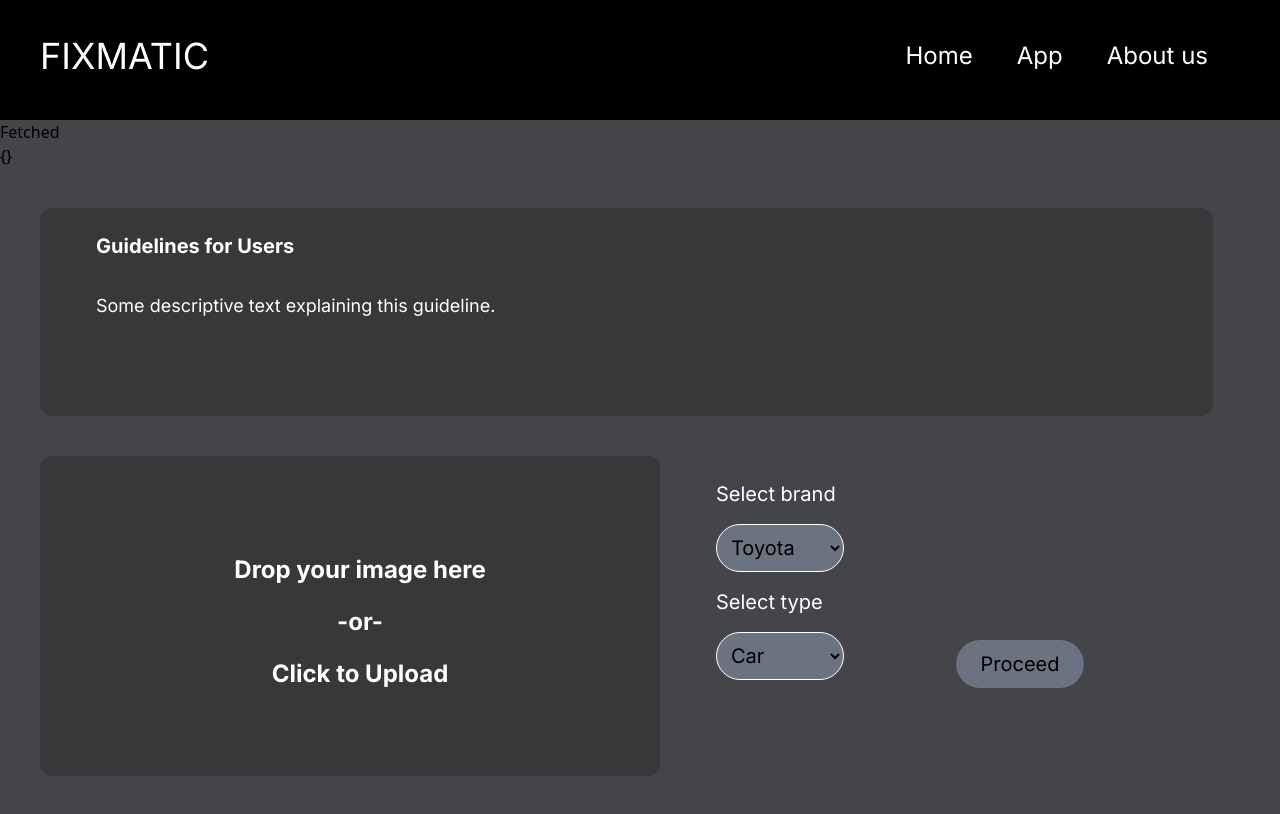
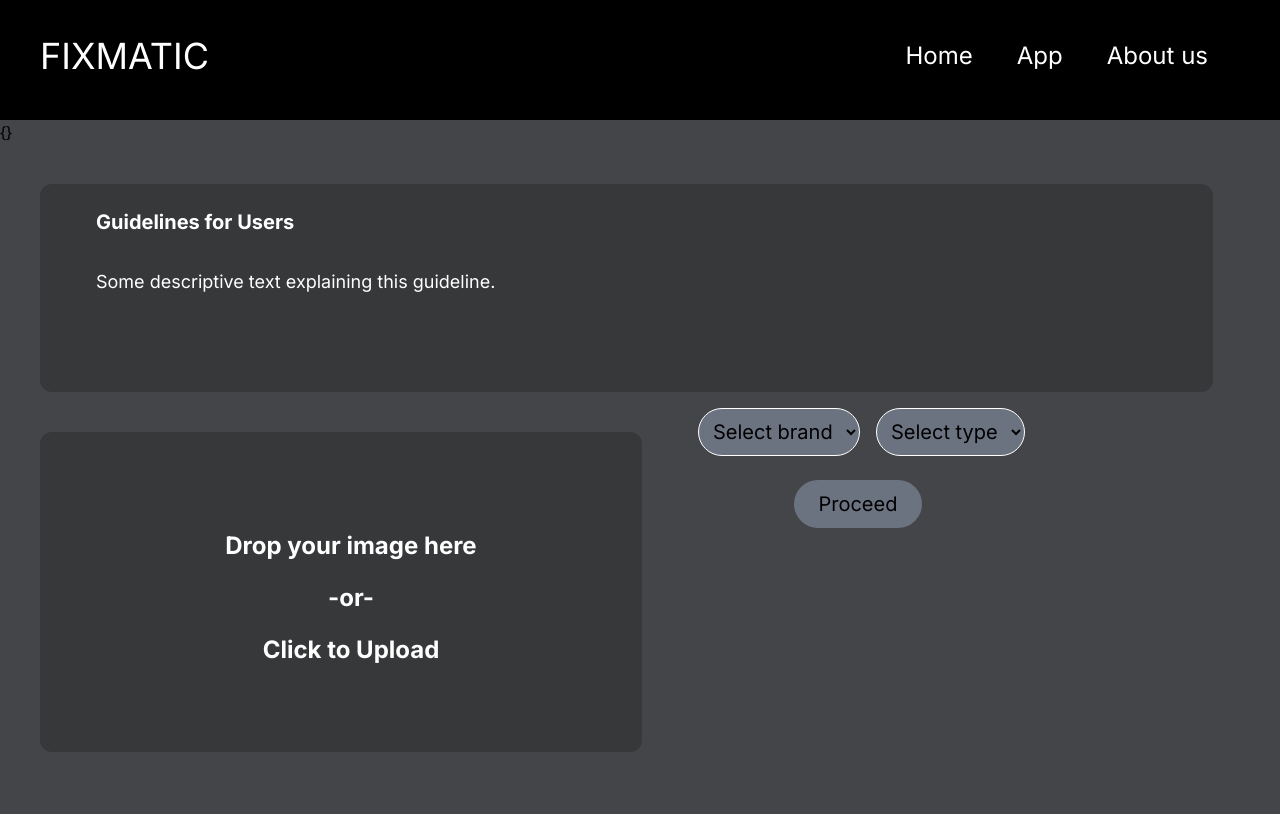
Before and after one commit to KaveeshaChan/SDGP-SE-37, a React (Vite) app in the folder SDGP-37/: page /app in a window 1280 px wide. Shown: the top 814 px of the page. Built offline with nearby package versions, Linux system fonts and the light colour scheme; no server answers; a web font is replaced by a local one.

Commit message:
updated appPage

```diff
--- a/SDGP-37/src/pages/appPage.jsx
+++ b/SDGP-37/src/pages/appPage.jsx
@@ -21,7 +21,6 @@ export default function AppPage() {
   const HandleImageClick = () => {
     inputRef.current.click();
   };
-
   const HandleImageChange = (event) => {
     const file = event.target.files[0];
 
@@ -53,7 +52,6 @@ export default function AppPage() {
   return (
     <>
       <div>
-        <h2>Fetched</h2>
         <p>{JSON.stringify(members)}</p>
       </div>
       <div className="font-abc">
@@ -63,15 +61,13 @@ export default function AppPage() {
           </h2>
           <p className="lg:text-2xl lg:pt-8 text-left leading-9 text-white pl-14 pt-4 text-base 2xl:text-lg xl:text-lg">
             Some descriptive text explaining this guideline.
-          </p>
+            </p>
           {/* ... more guidelines */}
         </div>
         <div className="sm:ml-10 sm:mt-8 2xl:flex mt-10 xl:flex xl:mt-0">
-          {/* flex w-4/5 mt-5 ml-40 */}
           <section
             className="bg-[#37383A] w-10/12 h-56 ml-8 rounded-xl sm:w-10/12 sm:h-64  md:h-80 md:w-10/12  lg:w-5/6 lg:mt-10 xl:h-80  xl:w-6/12 2xl:w-2/5 2xl:h-72 sm:ml-0 md:min-h-28 2xl:mt-8"
-            onClick={HandleImageClick}
-          >
+            onClick={HandleImageClick}>
             {image ? (
           <img src={image} alt="Uploaded" className="w-full h-full object-cover rounded-xl" />
         ) : (
@@ -84,7 +80,6 @@ export default function AppPage() {
               className="hidden"
               ref={inputRef}
               onChange={HandleImageChange}>
-
               </input>
                 <h2 className="font-bold text-2xl text-center leading-9 text-white pl-5 pt-12 xl:pt-24">
                   Drop your image here
@@ -99,47 +94,25 @@ export default function AppPage() {
             )}
           </section>
           <section className="sm:w-5/5 mr-8 justify-between 2xl:pl-48 xl:flex xl:ml-10 ">
-            {/* <section className='sm:w-5/5 mr-8 justify-between '> */}
-            <section className=" mt-8 ml-8  text-black sm:ml-0 2xl:mt-0">
-              {/* <section className=" mb-2.5 text-black"> */}
-              <h2 className="text-white sm:ml-4 sm:mt-10  md:mt-8 sm:text-xl ">
-                Select brand
-              </h2>
-              {/* <h2 className="text-white ml-80">Select brand</h2> */}
-              <select
-                name="brand"
-                className="sm:ml-4 sm:mt-4 w-32 p-2.5 border border-solid border-white rounded-3xl text-xl bg-gray-500 mt-2"
-              >
-                <option value="Toyota">Toyota</option>
-                <option value="Toyota1">Toyota1</option>
-                <option value="Toyota2">Toyota2</option>
+            <div>
+              <select name="brand" className="sm:ml-4 sm:mt-4 w-33 p-2.5 border border-solid border-white rounded-3xl text-xl bg-gray-500 mt-2">
+                <option value="Toyota">Select brand</option>
+                <option value="Toyota1">Toyota</option>
+                <option value="Toyota2">Toyota1</option>
               </select>
-              <h2 className="text-white sm:ml-4 sm:mt-4 sm:text-xl mt-8">
-                Select type
-              </h2>
-              <div className="flex ">
-                <div>
-                  <select
-                    name="type"
-                    className=" sm:ml-4 sm:mt-4 sm:text-xl w-32 p-2.5 border border-solid border-white rounded-3xl text-xl bg-gray-500 mt-2"
-                  >
-                    <option value="Car">Car</option>
-                    <option value="Car1">Car1</option>
-                    <option value="Car2">Car2</option>
+                  <select name="type"
+                    className=" sm:ml-4 sm:mt-4 sm:text-xl w-33 p-2.5 border border-solid border-white rounded-3xl text-xl bg-gray-500 mt-2" >
+                    <option value="Car">Select type</option>
+                    <option value="Car1">Car</option>
+                    <option value="Car2">Car1</option>
                   </select>
-                </div>
-                <div>
                   <a href="/estmatedCost">
                     <button className="sm:ml-28 sm:mt-6 w-32 p-2.5 border-white rounded-3xl text-xl bg-gray-500 mt-4 ml-8">
                       Proceed
                     </button>
                   </a>
                 </div>
-              </div>
-            </section>
-
-            {/* <a href="/estmatedCost"><button className="w-32 p-2.5 border-white rounded-3xl text-xl bg-gray-500 ml-80 mt-4">Proceed</button></a> */}
-          </section>
+         </section>
         </div>
       </div>
     </>
```
Also changed, not shown: SDGP-37/src/components/NavBar/navBar.css (deleted, +0 -43 lines).
